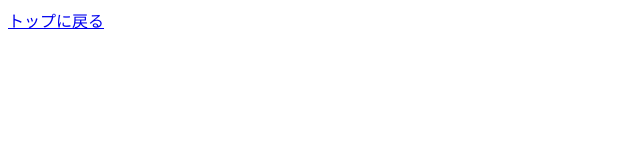
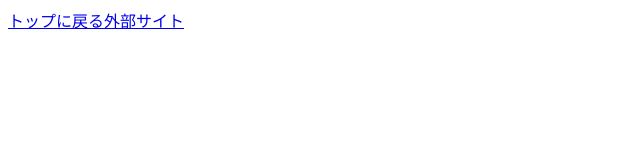
Before and after one commit to KenichiOkamuraJp/polyarchy-ui, a Nuxt app: page /finance in a window 1280 px wide. Shown: the top 160 px of the page, without its empty margins (0-640 px from the left). Built offline with nearby package versions, Linux system fonts and the light colour scheme.

Commit message:
20230903

```diff
--- a/pages/finance/index.vue
+++ b/pages/finance/index.vue
@@ -1,3 +1,4 @@
 <template>
   <NuxtLink to="/">トップに戻る</NuxtLink>
+  <a href="https://data.polyachy.net">外部サイト</a>
 </template>
```
